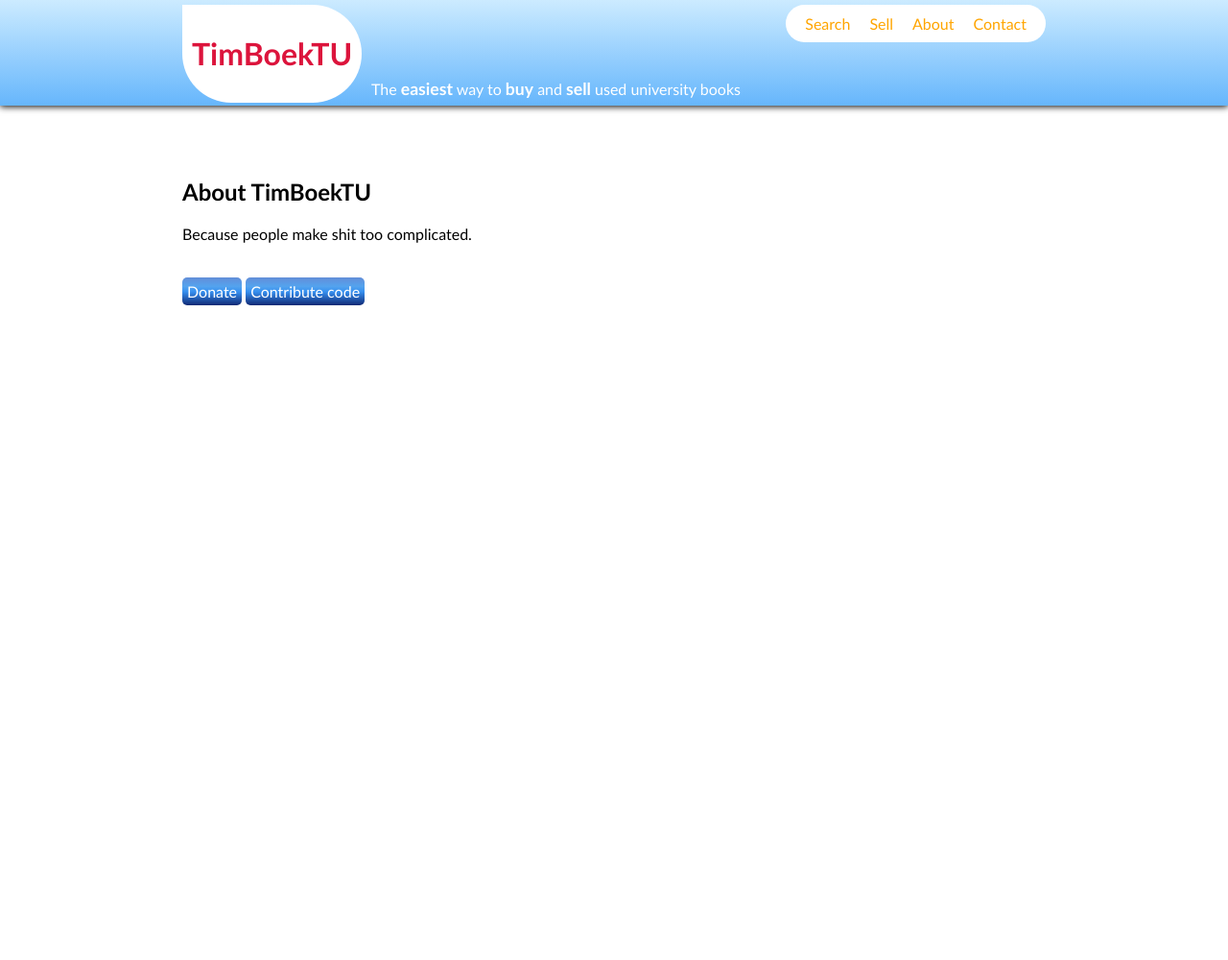
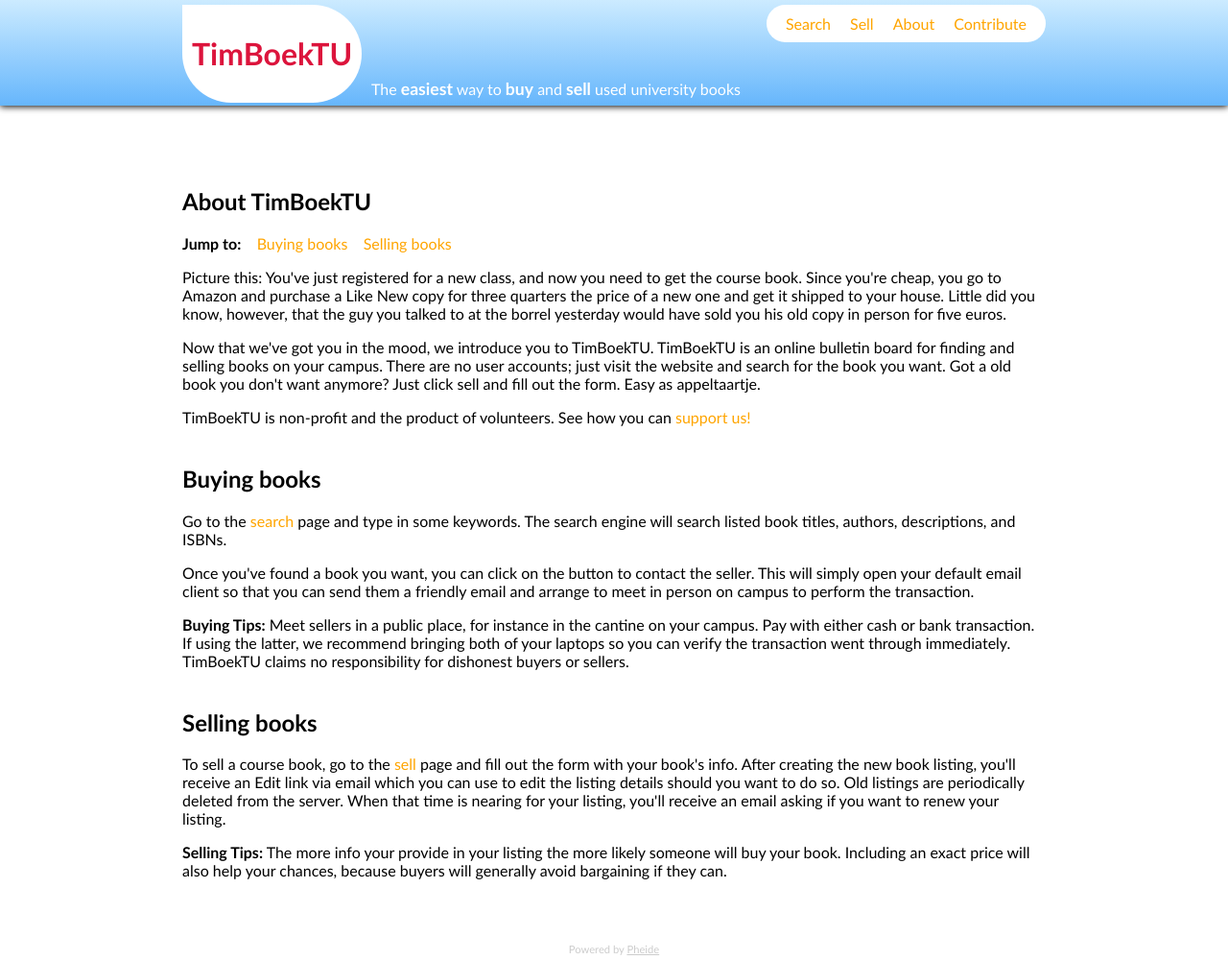
Before and after one commit to phoxicle/timboektu, a Django app: template timboektu/templates/about.html in a window 1280 px wide. Shown: the whole page at 96% size. Before the commit the page ends 318 px from the top, so only its background shows below. Run offline with Django 3.2, Linux system fonts and the light colour scheme; the template is opened without the code that fills it, so the values that code supplies are empty; parts of the project's set-up code (start-up, migrations or seed data) failed here and were passed over.

Commit message:
Adding copy to about, contribute

```diff
--- a/timboektu/books/static/css/global.css
+++ b/timboektu/books/static/css/global.css
@@ -6,6 +6,7 @@ body{
 
 a {
 	color: orange;
+	text-decoration: none;
 }
 
 a:hover {
@@ -14,10 +15,6 @@ a:hover {
 
 .posts a {
 	color: crimson;
-}
-
-#nav a {
-	text-decoration: none;
 }
 
 #strip {
@@ -124,11 +121,10 @@ a:hover {
 #main {
 	float: left;
 	padding: 20px 0 20px 0px;
-	width: 584px;
 }
 
 h2 {
-	padding-top: 10px;
+	padding-top: 20px;
 }
 
 #search input[type=text] {
@@ -166,6 +162,14 @@ form label {
 	display: inline-block;
 }
 
+.posts {
+	width: 584px;
+}
+
+.posts a {
+	text-decoration: underline;
+}
+
 .posts table {
 	width: 100%;
 }
@@ -194,7 +198,6 @@ background: #eee;
 a.button,
 div.button a {
 	display: inline-block;
-	text-decoration: none;
 	margin: 20px 0;
 	padding: 5px;
 	border-radius: 5px;
@@ -252,6 +255,18 @@ filter: progid:DXImageTransform.Microsoft.gradient( startColorstr='#feccb1', end
 	color: #999;
 }
 
+#footer {
+color: #ccc;
+text-align: center;
+font-size: .7em;
+padding-top: 30px;
+}
+
+#footer a {
+	color: #ccc;
+	text-decoration: underline;
+}
+
 .clear {
 	clear: both;
 }
--- a/timboektu/books/views.py
+++ b/timboektu/books/views.py
@@ -7,6 +7,7 @@ import time
 import os
 from django.core.mail import send_mail
 from django.core.paginator import Paginator, EmptyPage, PageNotAnInteger
+import urllib
 
 import sys
 
@@ -60,7 +61,6 @@ def index(request, department = None):
     })
 
 def detail(request, post_id):
-    import urllib
     p = get_object_or_404(Post, pk=post_id)
     email = urllib.quote_plus(render_to_string('email.html', {'post': p}))
     subject = urllib.quote_plus("Your advertisement on TimBoekTU")
@@ -114,5 +114,5 @@ def confirm(request, post_hash):
 def about(request):
     return render(request, 'about.html')
 
-def contact(request):
-    return render(request, 'contact.html')
+def contribute(request):
+    return render(request, 'contribute.html')
--- a/timboektu/templates/about.html
+++ b/timboektu/templates/about.html
@@ -3,10 +3,36 @@
 {% block title %} About TimBoekTU {% endblock %}
 
 {% block main %}
+<strong>Jump to:</strong> &nbsp;&nbsp;
+<a href="#buying">Buying books</a> &nbsp;&nbsp;
+<a href="#selling">Selling books</a>
+<p>Picture this: You've just registered for a new class, and now you need to get the course book.
+Since you're cheap, you go to Amazon and purchase a Like New copy for three quarters the price
+of a new one and get it shipped to your house. Little did you know, however, that the guy you talked to at the borrel yesterday
+would have sold you his old copy in person for five euros.</p>
+<p>Now that we've got you in the mood, we introduce you to TimBoekTU. TimBoekTU is an online
+bulletin board for finding and selling books on your campus. There are no user accounts; just visit the website
+and search for the book you want. Got a old book you don't want anymore? Just click sell and fill out
+the form. Easy as appeltaartje.</p>
+<p>TimBoekTU is non-profit and the product of volunteers. See how you can
+<a href="{% url timboektu.books.views.contribute %}">support us!</a></p>
 
-<p>Because people make shit too complicated.</p>
+<a name="buying"></a>
+<h2>Buying books</h2>
+<p>Go to the <a href="{% url timboektu.books.views.index %}">search</a> page and type in some keywords. The search engine will search listed book titles, authors, descriptions, and ISBNs.</p>
+<p>Once you've found a book you want, you can click on the button to contact the seller. This will simply open your default email client
+so that you can send them a friendly email and arrange to meet in person on campus to perform the transaction.</p>
+<p><strong>Buying Tips:</strong> Meet sellers in a public place, for instance in the cantine on your campus. Pay with either cash or bank
+transaction. If using the latter, we recommend bringing both of your laptops so you can verify the transaction went through immediately.
+TimBoekTU claims no responsibility for dishonest buyers or sellers.</p>
 
-<p><a class="button" href="paypal.com">Donate</a>
- <a class="button" target="_blank" href="https://github.com/phoxicle/timboektu">Contribute code</a></p>
+<a name="selling"></a>
+<h2>Selling books</h2>
+<p>To sell a course book, go to the <a href="{% url timboektu.books.views.new %}">sell</a> page and fill out the form with your book's info.
+After creating the new book listing, you'll receive an Edit link via email which you can use to edit the listing details should you want
+to do so. Old listings are periodically deleted from the server. When that time is nearing for your listing, you'll receive an email
+asking if you want to renew your listing.</p>
+<p><strong>Selling Tips:</strong> The more info your provide in your listing the more likely someone will buy your book.
+Including an exact price will also help your chances, because buyers will generally avoid bargaining if they can.</p>
 
 {% endblock %}
--- a/timboektu/templates/base.html
+++ b/timboektu/templates/base.html
@@ -3,8 +3,8 @@
 
 <head>
     <meta http-equiv="Content-Type" content="text/html; charset=UTF-8">
-	<meta name="description" content="">
-	<meta name="keywords" content="">
+	<meta name="description" content="The easiest way to find and sell used university books on your campus. No user accounts, just the information you need.">
+	<meta name="keywords" content="books, university, used books, second hand books, boeken, tweedehands, universiteit">
     <link rel="stylesheet" href="{{ STATIC_URL }}css/global.css" type="text/css" media="all">
     <script type="text/javascript" src="{{ STATIC_URL }}js/jquery-1.7.2.min.js"></script>
     <script type="text/javascript" src="{{ STATIC_URL }}js/global.js"></script>
@@ -30,7 +30,7 @@
 				<li><a href="{% url timboektu.books.views.index %}">Search</a></li>
 				<li><a href="{% url timboektu.books.views.new %}">Sell</a></li>
 				<li><a href="{% url timboektu.books.views.about %}">About</a></li>
-				<li><a href="{% url timboektu.books.views.contact %}">Contact</a></li>
+				<li><a href="{% url timboektu.books.views.contribute %}">Contribute</a></li>
 			</ul>
 		</div> <!-- nav -->
 
@@ -60,6 +60,7 @@
 
 	<div class="clear"></div>
 
+	<div id="footer">Powered by <a target="_blank" href="http://www.pheide.com">Pheide</a></div>
 
 </div> <!-- page -->
 </body>
--- a/timboektu/urls.py
+++ b/timboektu/urls.py
@@ -9,14 +9,14 @@ urlpatterns = patterns('',
     # url(r'^$', 'timboektu.views.home', name='home'),
     # url(r'^timboektu/', include('timboektu.foo.urls')),
 
-    url(r'^timboektu/books/$', 'timboektu.books.views.index'),
-    url(r'^timboektu/books/post/(?P<post_id>\d+)/$', 'timboektu.books.views.detail'),
-    url(r'^timboektu/books/post/new/$', 'timboektu.books.views.new'),
-    url(r'^timboektu/books/post/edit/(?P<post_hash>.+)/$', 'timboektu.books.views.edit'),
-    url(r'^timboektu/books/department/(?P<department_id>\d+)/$', 'timboektu.books.views.department'),
-    url(r'^timboektu/books/about/$', 'timboektu.books.views.about'),
-    url(r'^timboektu/books/contact/$', 'timboektu.books.views.contact'),
-    url(r'^timboektu/books/post/confirm/(?P<post_hash>.+)/$', 'timboektu.books.views.confirm'),
+    url(r'^$', 'timboektu.books.views.index'),
+    url(r'^post/(?P<post_id>\d+)/$', 'timboektu.books.views.detail'),
+    url(r'^post/new/$', 'timboektu.books.views.new'),
+    url(r'^post/edit/(?P<post_hash>.+)/$', 'timboektu.books.views.edit'),
+    url(r'^department/(?P<department_id>\d+)/$', 'timboektu.books.views.department'),
+    url(r'^about/$', 'timboektu.books.views.about'),
+    url(r'^contribute/$', 'timboektu.books.views.contribute'),
+    url(r'^post/confirm/(?P<post_hash>.+)/$', 'timboektu.books.views.confirm'),
 
     # Uncomment the admin/doc line below to enable admin documentation:
     # url(r'^admin/doc/', include('django.contrib.admindocs.urls')),
```
Also changed, not shown: timboektu/templates/contact.html (deleted, +0 -9 lines), timboektu/templates/contribute.html (added, +34 -0 lines). Lines whose indentation alone changed are shown as unchanged.
